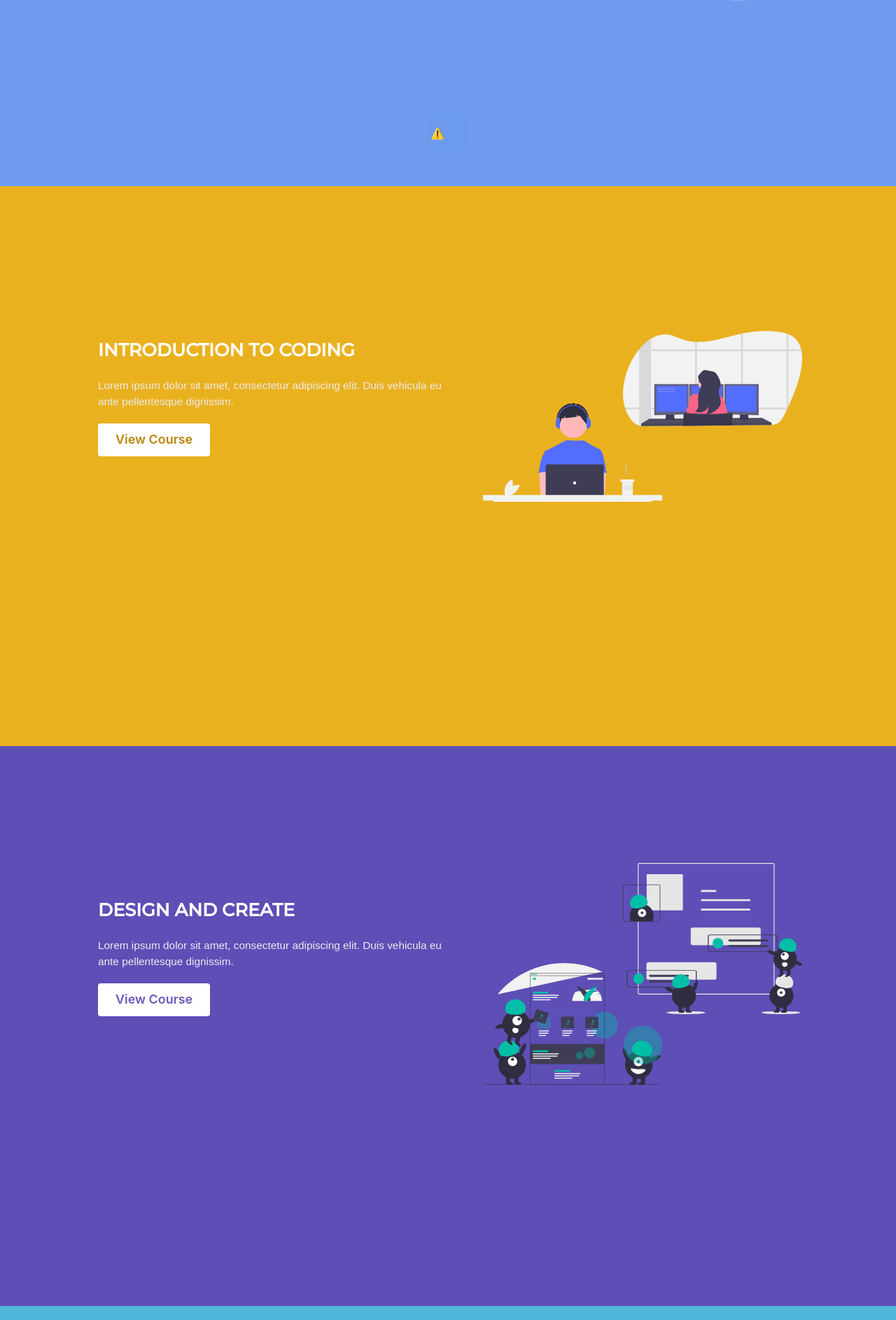
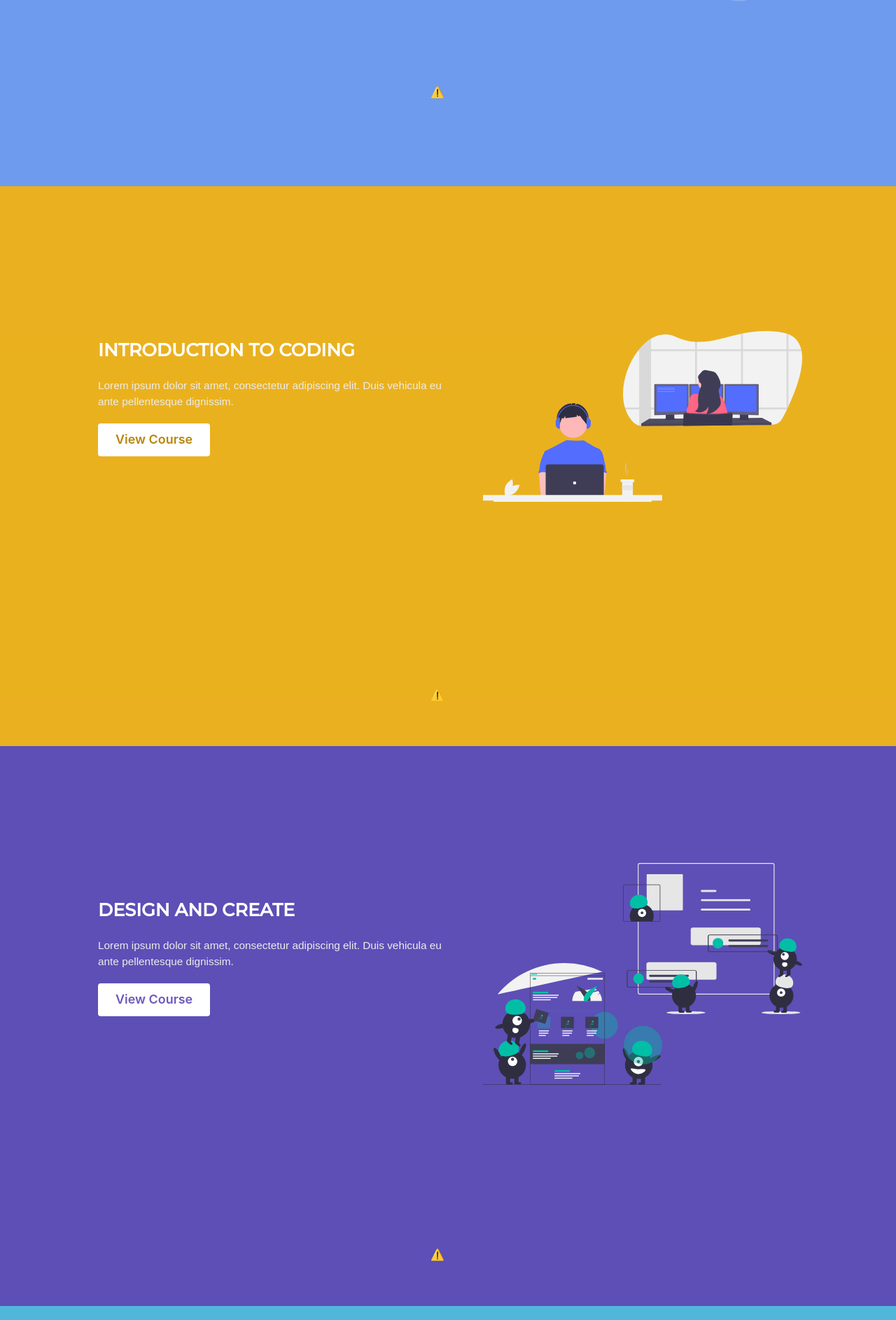
Before and after one commit to shree675/coderskid, a React (Create React App) app: page /allcourses in a window 1280 px wide. Shown: the part 534-2420 px from the top of the page at 70% size. Built offline with nearby package versions, Linux system fonts and the light colour scheme; no server answers.

Commit message:
unsuccessful scroll implementation

```diff
--- a/package.json
+++ b/package.json
@@ -13,6 +13,9 @@
     "react-animate-on-scroll": "^2.1.5",
     "react-bootstrap": "^1.6.0",
     "react-dom": "^17.0.2",
+    "react-full-page": "^0.1.11",
+    "react-full-page-scroll": "^0.1.3",
+    "react-full-page-scroller": "^0.1.5",
     "react-moving-text": "0.0.7",
     "react-page-scroller": "^2.1.0",
     "react-pager": "^1.3.3",
--- a/src/components/allcoursespage.css
+++ b/src/components/allcoursespage.css
@@ -177,20 +177,21 @@
 
 
 .scroll-down {
-    position: absolute;
-    bottom: 50px;
+    position: relative;
+    /* bottom: 50px; */
     /* left: 50%; */
     text-align: center;
     width: 100%;
-    z-index: 15;
+    z-index: 28;
 }
 
 .scroll-down-button {
     position: relative;
-    z-index: 15;
+    bottom: 0px;
+    z-index: 28;
     border: none;
     text-align: center;
-    background-color: rgba(100, 148, 237, 0.1);
+    background-color: rgba(100, 148, 237, 0);
 }
 
 .illust1 {
--- a/src/components/allcoursespage.js
+++ b/src/components/allcoursespage.js
@@ -10,8 +10,12 @@ import expdesign from '../assets/expdesign.svg';
 import mobileapps from '../assets/mobileapps.svg';
 import mobiledev from '../assets/mobiledev.svg';
 import designteam from '../assets/designteam.svg';
-import ReactPageScroller from 'react-page-scroller';
+// import ReactPageScroller from 'react-page-scroller';
 import {Pager} from "react-pager";
+// import MyComponent from 'react-full-page-scroller';
+// import 'react-full-page-scroller/dist/index.css';
+// import ScrollableContainer from "react-full-page-scroll";
+import {FullPage, Slide} from 'react-full-page';
 
 const AllCourses = () => {
 
@@ -34,6 +38,7 @@ const AllCourses = () => {
         catch(error){
             console.log(error);
         }
+
         // var lastScrollTop = 0;
 
         // var element=document.getElementById("courses-page");
@@ -41,10 +46,11 @@ const AllCourses = () => {
         // var st = element.pageYOffset || document.documentElement.scrollTop;
         // if(st>lastScrollTop){
         //     console.log('down');
-        //     // this.setTimeout(()=>{
-        //     element.scrollTo(0,window.innerHeight);
-        //     // console.log(element);
-        //     // },1000);
+        //     window.scrollTo(0,window.innerHeight+window.scrollY);
+        //     // disableBodyScroll({savePosition: false});
+        //     this.setTimeout(()=>{
+        //         // enableBodyScroll();
+        //     },500);
         // }
         // else{
         //     // upscroll code
@@ -54,9 +60,23 @@ const AllCourses = () => {
         // },false);
     });
 
-    function scrollDown(){
-        console.log('scroll');
+    function scrollDown1(){
+        // console.log('scroll');
         window.scrollTo(0,window.innerHeight);
+    }
+
+    function scrollDown2(){
+        // console.log('scroll');
+        window.scrollTo(0,2*window.innerHeight);
+    }
+
+    function scrollDown3(){
+        // console.log('scroll');
+        window.scrollTo(0,3*window.innerHeight);
+    }
+
+    function PageComponent({children}){
+        return (<div>{children}</div>)
     }
 
     const calc=(x,y)=>[x-window.innerWidth/2,y-window.innerHeight/2];
@@ -75,8 +95,6 @@ const AllCourses = () => {
             <div id="follower1"></div>
             <div id="follower2"></div>
 
-            {/* <React.Fragment> */}
-            {/* <ReactPageScroller> */}
             <div style={{overflow: `hidden`}}>
                 <div className="jumbotron-courses" style={{height: window.innerHeight+15}}>
                 <MovingText
@@ -94,16 +112,16 @@ const AllCourses = () => {
                         <div className="jumbotron-text">for your kids</div>
                         <div className="jumbotron-text">to shape their future.</div>
                     </div>
-                    <div className="scroll-down">
-                        <button className="scroll-down-button" onClick={scrollDown}>
-                        {<lottie-player src="https://assets4.lottiefiles.com/private_files/lf30_04wi8isl.json"  background="transparent"  speed="1"  style={{width: '50px', height: '50px', textAlign: `center`}}  loop autoplay></lottie-player>}
+                    <div className="scroll-down" style={{marginTop: window.innerHeight/1.6}}>
+                        <button className="scroll-down-button" onClick={scrollDown1}>
+                        {<lottie-player src="https://assets4.lottiefiles.com/private_files/lf30_04wi8isl.json"  background="transparent" speed="1" style={{width: '50px', height: '50px', textAlign: `center`}}  loop autoplay></lottie-player>}
                         </button>
                     </div>
                 </div>
             </div>
-            {/* </ReactPageScroller> */}
 
-            {/* <ReactPageScroller> */}
+
+
             <div style={{overflow: `hidden`}}>
                 <div className="course1-page" style={{height: '100vh'}}>
                     <div className="main-course">
@@ -123,12 +141,18 @@ const AllCourses = () => {
                             </animated.div>
                         </div>
                         <div className="main-course-image"></div>
+                        <div className="scroll-down" style={{marginTop: `-200px`}}>
+                            <button className="scroll-down-button" onClick={scrollDown2}>
+                            {<lottie-player src="https://assets4.lottiefiles.com/private_files/lf30_04wi8isl.json"  background="transparent"  speed="1"  style={{width: '50px', height: '50px', textAlign: `center`}}  loop autoplay></lottie-player>}
+                            </button>
+                        </div>
                     </div>
+
                 </div>
             </div>
-            {/* </ReactPageScroller> */}
 
-                    {/* <ReactPageScroller> */}
+
+
             <div style={{overflow: `hidden`, height: `100vh`}}>
                 <div className="course2-page" style={{height: '100vh'}}>
                     <div className="main-course">
@@ -148,12 +172,17 @@ const AllCourses = () => {
                             </animated.div>
                         </div>
                         <div className="main-course-image"></div>
+                        <div className="scroll-down" style={{marginTop: `-200px`}}>
+                            <button className="scroll-down-button" onClick={scrollDown3}>
+                            {<lottie-player src="https://assets4.lottiefiles.com/private_files/lf30_04wi8isl.json"  background="transparent"  speed="1"  style={{width: '50px', height: '50px', textAlign: `center`}}  loop autoplay></lottie-player>}
+                            </button>
+                        </div>
                     </div>
                 </div>
             </div>
-{/* </ReactPageScroller> */}
 
-{/* <ReactPageScroller> */}
+
+
             <div style={{overflow: `hidden`, height: `100vh`}}>
                 <div className="course3-page" style={{height: '100vh'}}>
                     <div className="main-course">
@@ -176,8 +205,6 @@ const AllCourses = () => {
                     </div>
                 </div>
             </div>
-            {/* </ReactPageScroller> */}
-            {/* </React.Fragment> */}
 
             </div>
     );
```
Also changed, not shown: 1 other file (tests, documents, lock files or other folders).
